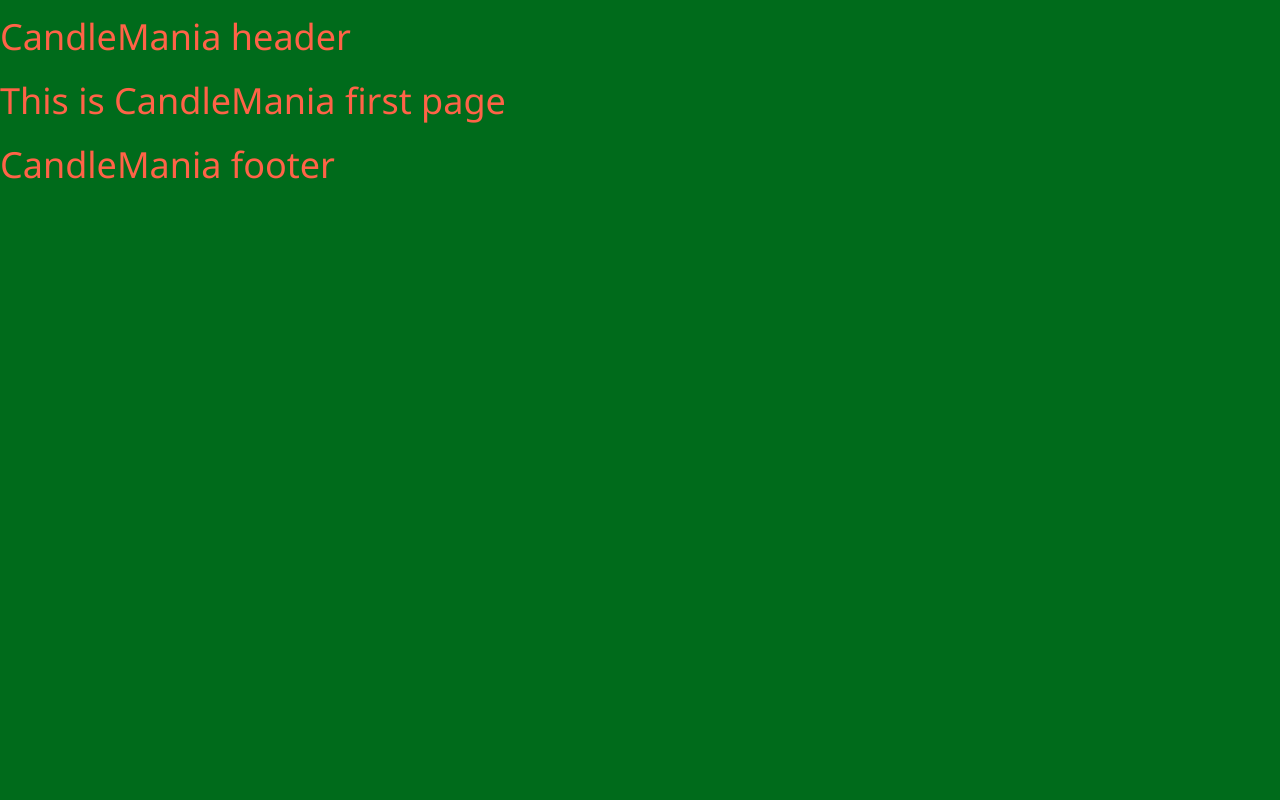
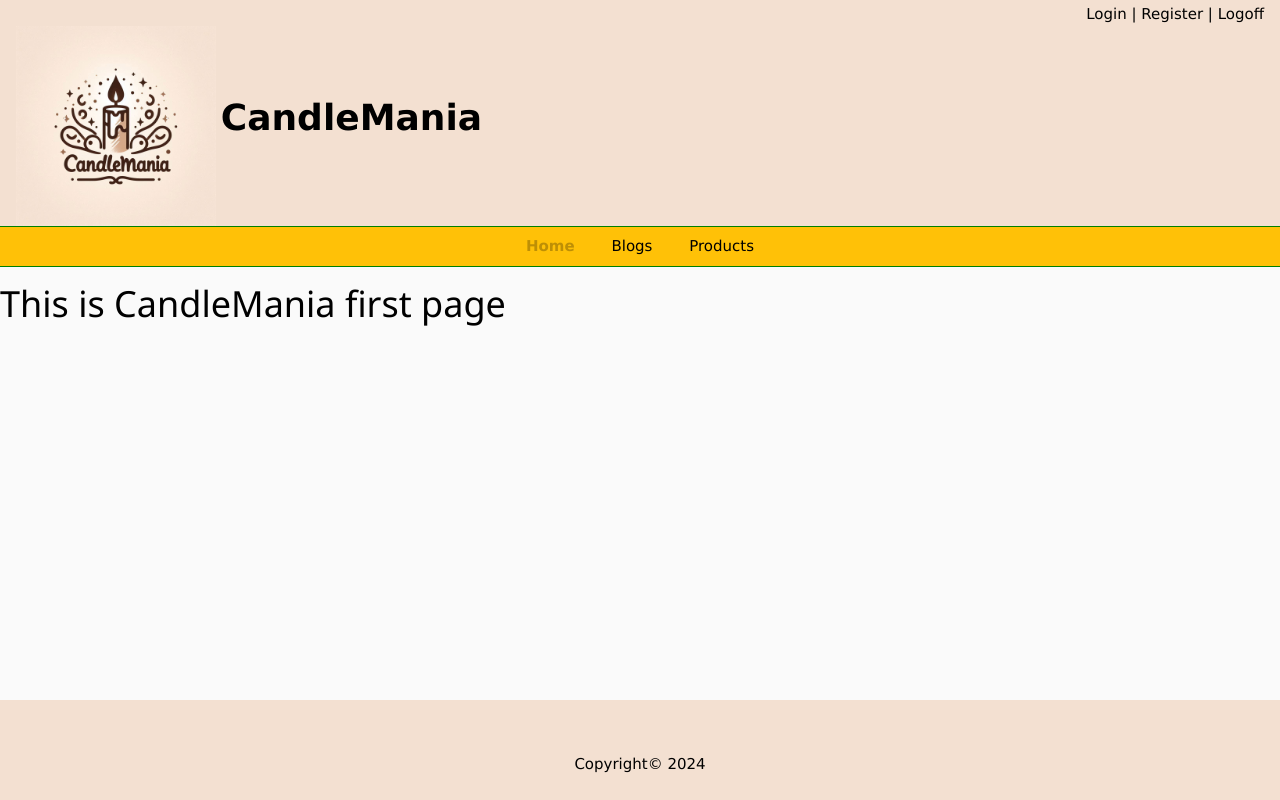
Before and after one commit to ajandris/candlemania, a Django app: page / in a window 1280 px wide. Run offline with Django 5.2, Linux system fonts and the light colour scheme; parts of the project's set-up code (start-up, migrations or seed data) failed here and were passed over.

Commit message:
Add index page header design

```diff
--- a/static/assets/css/main.css
+++ b/static/assets/css/main.css
@@ -1,4 +1,81 @@
 body {
-    background-color: #006b1b;
-    color: tomato;
+    background-color: #fafafa;
+    color: black;
+    margin: 0;
 }
+
+header {
+    background-color: #f3e0d1;
+}
+
+footer {
+    background-color: #f3e0d1;
+    min-height: 100px;
+}
+
+.wide{
+    width: 100%;
+}
+
+.center{
+    margin: auto;
+    text-align: center;
+}
+
+.active-menu-item{
+    opacity: 25%;
+    font-weight: bold;
+}
+
+#nav-side-bar{
+    width: 100%;
+    display: none;
+}
+
+#header-logo{
+    width: 200px;
+    height: 200px;
+}
+
+#banner-large{
+    width: 1200px;
+    height: 300px;
+    resize: both;
+}
+
+#header-auth-line{
+    padding-top: 3px;
+}
+
+#header-menu{
+    border-top-width: 1px;
+    border-bottom-width: 1px;
+    border-right-width: 0;
+    border-left-width: 0;
+    border-top-color: green;
+    border-bottom-color: green;
+    border-style: solid;
+}
+
+#header-site-title{
+    font-weight: bold;
+    font-family: 'Lucida Grande', Arial, sans-serif;
+    font-size: 36px;
+}
+
+/* -- mobile screen --*/
+@media screen and (max-width < 600px){
+
+
+}
+
+/* -- tablet screen --*/
+@media screen and (max-width < 993px){
+
+}
+
+/* -- desktop screen --*/
+@media screen and (min-width > 994px){
+
+
+}
--- /dev/null
+++ b/static/assets/js/main.js
@@ -0,0 +1,29 @@
+
+function main() { // wrapper function
+    /**
+     * Navbar functions
+     *
+     *
+     */
+    function navbar_open() {
+        document.getElementById("nav-side-bar").style.display = "block";
+    }
+
+    function navbar_close() {
+        document.getElementById("nav-side-bar").style.display = "none";
+    }
+
+    document.getElementById("nav-open-side-bar").addEventListener('click', (e)=> {
+        navbar_open();
+    })
+    document.getElementById("nav-close-side-bar").addEventListener('click', (e)=> {
+        navbar_close();
+    })
+
+    /**
+     * Other content
+     */
+
+}// main
+
+main()
--- a/templates/blog/index.html
+++ b/templates/blog/index.html
@@ -5,20 +5,50 @@
     <meta charset="UTF-8">
     <meta http-equiv="X-UA-Compatible" content="IE=edge">
     <meta name="viewport" content="width=device-width, initial-scale=1.0">
-    <link rel="stylesheet" href="https://www.w3schools.com/w3css/4/w3.css" type="text/css">
+    <link rel="stylesheet" href="https://www.w3schools.com/w3css/4/w3.css">
     <link rel="stylesheet" href="{% static '/assets/css/main.css' %}" type="text/css">
     <title>CandleMania</title>
+    <link rel="icon" type="image/png" href="{% static 'assets/images/candlemania-favicon.png' %}">
 </head>
 <body>
 <header>
-    <h1>CandleMania header</h1>
+    <div class="w3-container">
+            <div><span id="nav-open-side-bar" class="w3-xlarge w3-bold w3-hide-medium w3-hide-large">&#9776;</span>
+            <nav class="w3-hide-medium w3-hide-large w3-top" id="nav-side-bar">
+                <div class="w3-sidebar w3-bar-block w3-amber w3-border w3-border-black">
+                  <div class="w3-hover-green">
+                      <button class="w3-bar-item w3-button w3-hover-green"><span id="nav-close-side-bar" class="w3-right w3-xlarge">&times;</span></button>
+                  </div>
+                  <a href="#" class="w3-bar-item w3-button w3-hover-green  active-menu-item">Home</a>
+                  <a href="#" class="w3-bar-item w3-button w3-hover-green">Blogs</a>
+                  <a href="#" class="w3-bar-item w3-button w3-hover-green">Products</a>
+                </div>
+            </nav>
+                <div class="w3-right" id="header-auth-line">Login | Register | Logoff</div>
+            </div>
+    </div>
+    <div class="w3-container">
+        <img src="{% static 'assets/images/candlemania-logo.png' %}" alt="Candlemania Logo" id="header-logo"> <span id="header-site-title">CandleMania</span>
+    </div>
+    <!-- horizontal menu -->
+        <nav class="wide center w3-hide-small w3-amber" id="header-menu">
+                <a href="#" class="w3-button w3-hover-green active-menu-item">Home</a>
+                <a href="#" class="w3-button w3-hover-green">Blogs</a>
+                <a href="#" class="w3-button w3-hover-green">Products</a>
+        </nav>
 </header>
-<article>
+<main>
+
     <h1>This is CandleMania first page</h1>
-</article>
+</main>
 
-<footer>
-    <h1>CandleMania footer</h1>
+<footer class="wide center w3-bottom">
+    <p>&nbsp;</p>
+    <p>Copyright&copy; 2024</p>
 </footer>
+
+<script src="{% static 'assets/js/main.js' %}">
+</script>
+
 </body>
 </html>
```
Also changed, not shown: static/assets/images/candlemania-favicon.png (added), static/assets/images/candlemania-logo.png (added).
